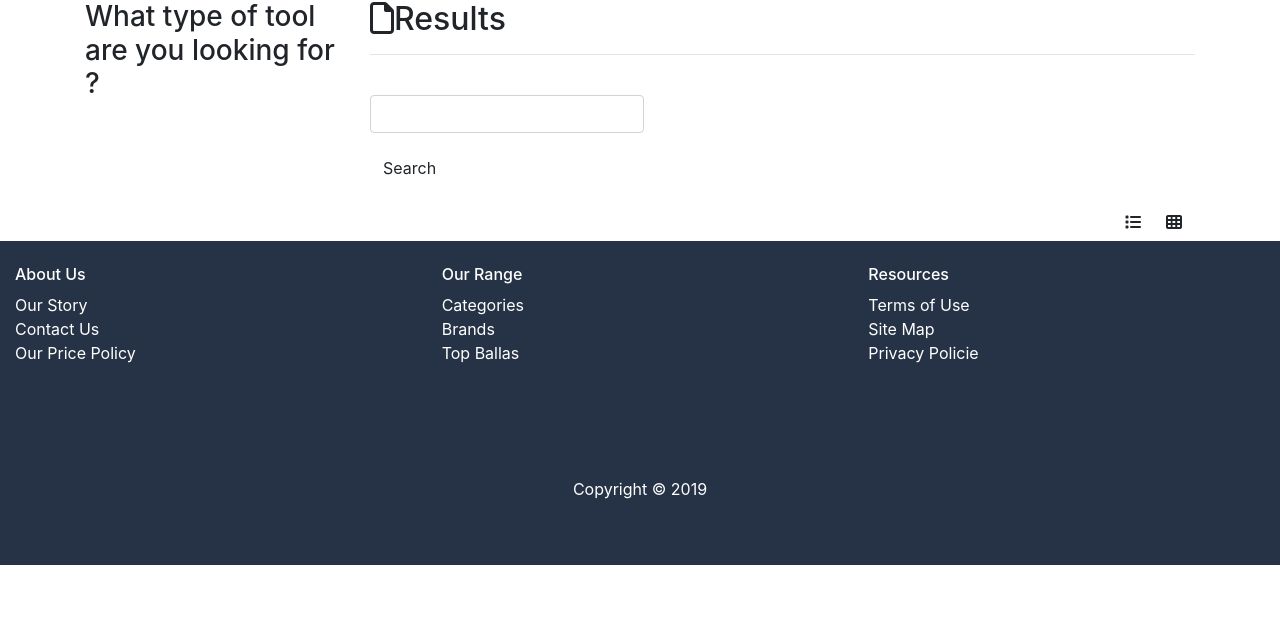
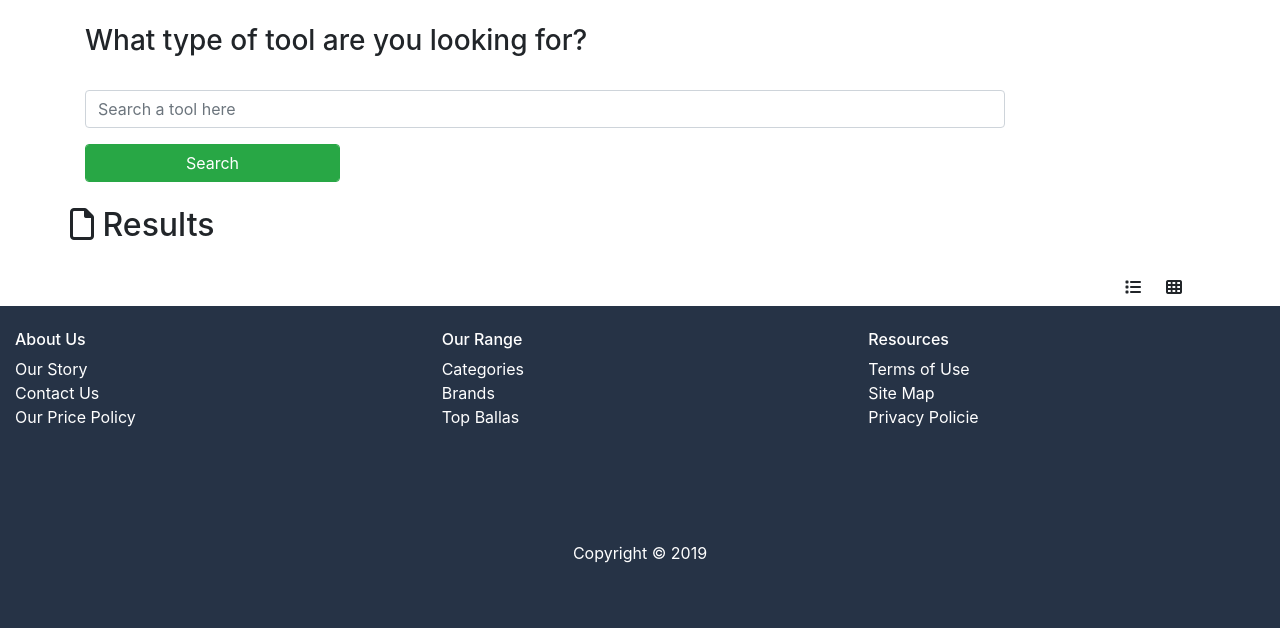
Before and after one commit to dwebs9/heroku-app-tres, a Flask app: page /results in a window 1280 px wide. Shown: the part 96-724 px from the top of the page. Run offline with Flask 2, Linux system fonts and the light colour scheme; some libraries are stand-ins or nearby versions; grey boxes are pictures that could not be loaded.

Commit message:
re-organization of userdash feature

```diff
--- a/marketplace/templates/results.html
+++ b/marketplace/templates/results.html
@@ -7,7 +7,7 @@
 </div>
 <script>
     if (typeof window.history.pushState == 'function') {
-        window.history.pushState({}, "Hide", "http://127.0.0.1:5000/results");
+        window.history.pushState({}, "Hide", "https://dustygarage1.herokuapp.com/results");
     }
 </script>
 <div class="container ">
@@ -18,61 +18,76 @@
                 <div class="grid-body ">
                     <div class="row ">
                         <!-- BEGIN FILTERS -->
-                        <div class="col-md-3 ">
 
-                            <h3>What type of tool are you looking for ?
-                            </h3>
-
-
-
-                        </div>
                         <!-- END FILTERS -->
                         <!-- BEGIN RESULT -->
 
 
                         <!-- THIS WILL BE REPLACE WITH CODE WHICH DISPLAYS DB QUERY RESULTS -->
-                        <div class="col-md-9 ">
-                            <h2>
-                                <i class="fa fa-file-o "></i>Results</h2>
+                        <div class="col-md-10 ">
+                            <!-- BEGIN SEARCH INPUT -->
+                            <h3 class="pt-4">What type of tool are you looking for?
+                            </h3>
+                            <form method="post">
+                                <div class="col-8"></div>
+                                {{form.csrf_token}} {{wtf.form_field(form.search, placeholder="Search a tool here", type="text", class="form-control")}}
+                        </div>
+                        <div class="col-3">
+                            {{wtf.form_field(form.search_button, class="form-control btn btn-success btn-success-mod")}}
+                        </div>
+                        </form>
+                    </div>
+                    <section class="row">
+                        <h2 class="pt-4">
+                            <i class="fa fa-file-o"></i> Results</h2>
                         <hr>
-                            <!-- BEGIN SEARCH INPUT -->
-                            <div class="input-group ">
-                                <span class="input-group-btn ">
-                                    {{wtf.quick_form(form)}}
-                                    <title>Search Results</title>
+
                         <table class="table table-striped">
                             <tbody>
                                 {% for item in items %}
                                 <TR>
-                                                <TD class="c1">
-                                                    <img src={{item.images}} height="120" width="120">
+                                    <TD class="align-middle">
+                                        <img src="{{'../static/img/' + item.images}}" height="120" width="120">
                                     </TD>
-                                                <TD class="c2">{{item.tool_name}}</TD>
-                                                <TD class="c3">${{item.list_price}}</TD>
-                                                <TD class="c4">
-                                                    <SPAN>{{item.category}}</SPAN>
+                                    <h4>
+                                        <TD class="align-middle">{{item.brand}}</TD>
+                                    </h4>
+                                    <h4>
+                                        <TD class="align-middle">{{item.tool_name}}</TD>
+                                    </h4>
+                                    <TD class="align-middle">${{item.list_price}}</TD>
+                                    <TD class="align-middle">
+                                        {{item.category}}
                                     </TD>
-                                                <TD class="c5">
-                                                    <SPAN>{{item.user_id}}</SPAN>
+                                    <TD class="align-middle">
+                                        {{item.id}}
                                     </TD>
-                                                <TD class="c6">
-                                                    {% if item.desc|length > 50 %}
-                                                    <SPAN>{{item.desc[0:50]}}...</SPAN>
-                                                    {% else %}
-                                                    <SPAN>{{item.desc}}</SPAN>
-                                                    {% endif %}
+                                    <TD class="align-middle">
+                                        {% if item.desc|length > 50 %} {{item.desc[0:50]}}... {% else %} {{item.desc}} {% endif %}
 
                                     </TD>
-                                                <TD class="c7">
-                                                    <SPAN>{{item.date_created}}</SPAN>
+                                    <TD class="align-middle">
+                                        <form>
+                                            <a href="{{'/tools/{}'.format(item.id)}}">
+                                                <button type="button" class="btn btn-primary mt-4">More Details
+                                                </button>
+                                            </a>
+                                        </form>
                                     </TD>
                                 </TR>
                                 {% endfor %}
                             </tbody>
+
+
+
+
+
+
                         </table>
+                    </section>
 
-                                </span>
-                            </div>
+
+
 
 
                     <div class="padding "></div>
@@ -116,8 +131,6 @@
                     </div>
 
                 </div>
-                        <!-- END TABLE RESULT -->
-
             </div>
             <!-- END RESULT -->
         </div>
--- a/marketplace/views.py
+++ b/marketplace/views.py
@@ -18,15 +18,27 @@ from . import db
 
 bp = Blueprint("app", __name__)
 
-@bp.route('/', methods=["GET", "POST"])
+
+@bp.route("/", methods=["GET", "POST"])
 def index():
+
+    # Query for recently listed items card deck
+    tools = Tool.query.order_by(desc(Tool.date_created)).limit(4).all()
+
+    # Initialise search form on landing page
     form_land = LandingForm()
+    search_results = []
+    search = SearchForm()
     if request.args.get("landing_search") != None:
-        print("Form has validated")
+        search_string = request.args.get("landing_search")
+        print(search_string)
+        all_tools = Tool.query.all()
+        for tool in all_tools:
+            if re.search(search_string, tool.tool_name, re.IGNORECASE):
+                search_results.append(tool)
+        return render_template("results.html", form=search, items=search_results)
 
-
-    return render_template("index.html", form=form_land)
-
+    return render_template("index.html", form=form_land, tools=tools)
 
 
 @bp.route("/results", methods=["GET", "POST"])
```
Lines whose indentation alone changed are shown as unchanged.
